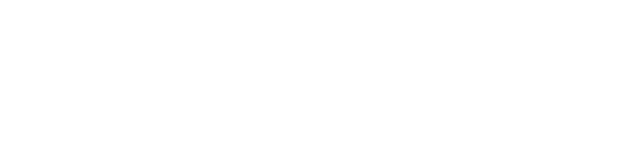
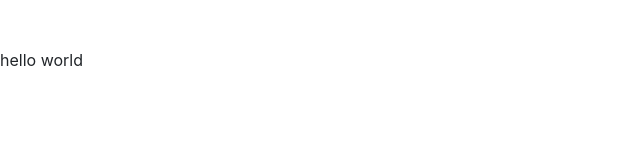
Before and after one commit to Orkham/NicolasChatelais_7_23032021, a website: page index.html in a window 1280 px wide. Shown: the whole page, without its empty margins (0-640 px from the left). Drawn offline with Linux system fonts and the light colour scheme.

Commit message:
maj bootstrap

```diff
--- a/index.html
+++ b/index.html
@@ -14,7 +14,7 @@
 </head>
 
 <body>
-
+    <p class="mt-5">hello world</p>
 </body>
 
 </html>
```
Also changed, not shown: package.json (added, +29 -0 lines), 2 other files.
